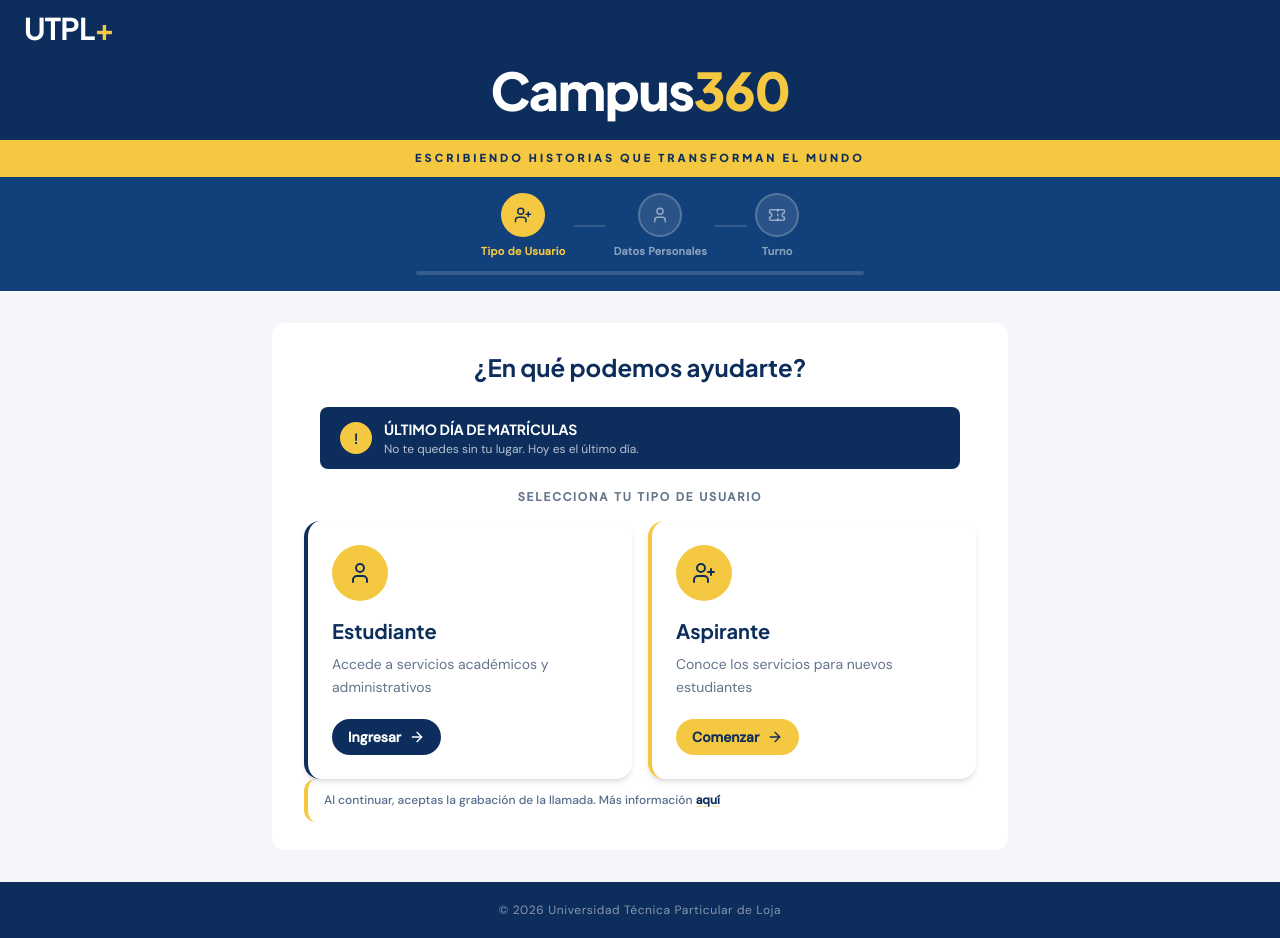
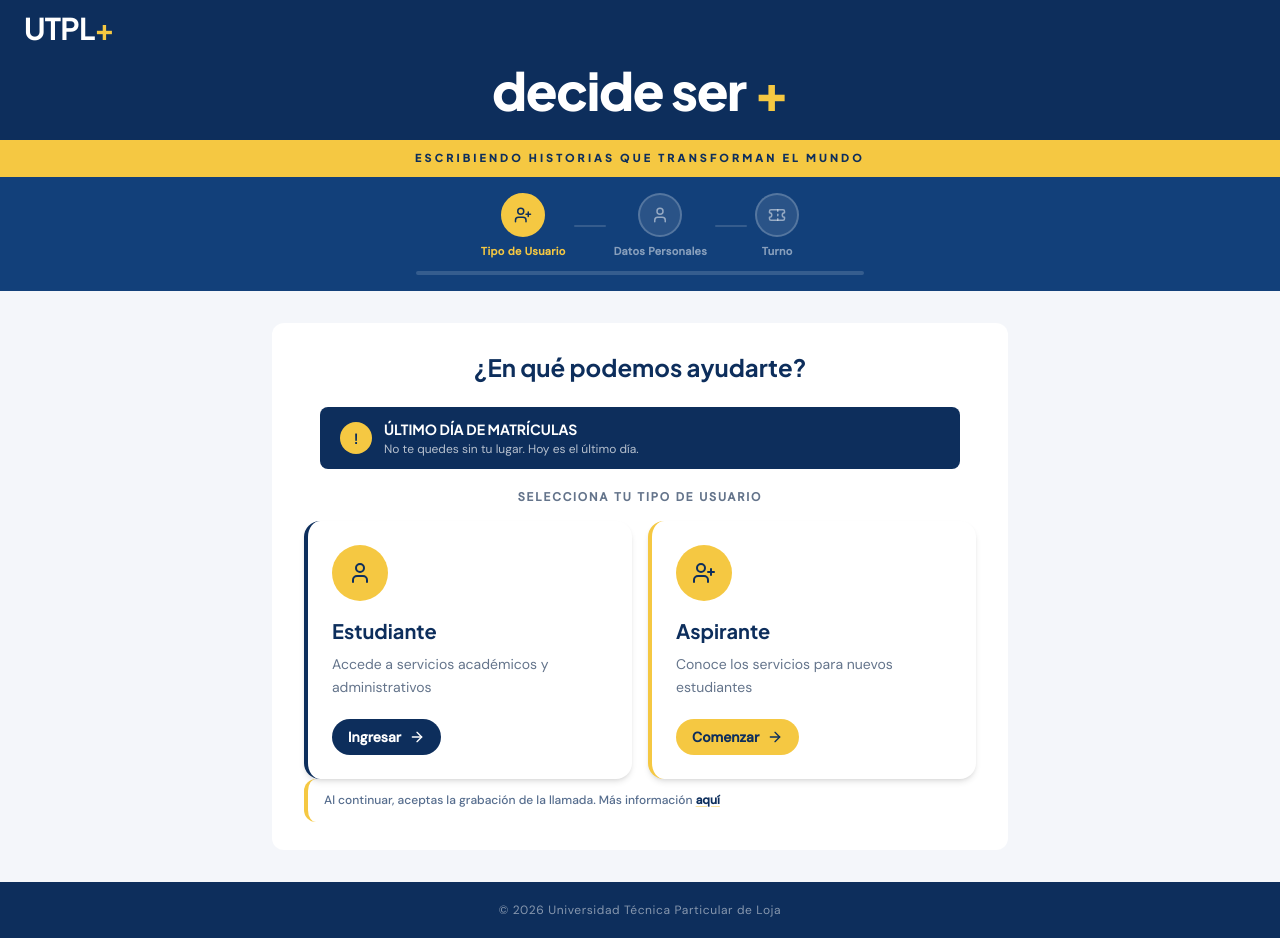
Before and after one commit to JomiChCal/campus360-hub, a Next.js app: page /tipo in a window 1280 px wide. Built offline with nearby package versions, Linux system fonts and the light colour scheme; no server answers.

Commit message:
fix: replace 'Campus 360' with 'decide ser +' in wizard header

```diff
--- a/data/content.ts
+++ b/data/content.ts
@@ -1,7 +1,7 @@
 export const c = {
   layout: {
-    brand: 'Campus',
-    brandAccent: '360',
+    brand: 'decide ser ',
+    brandAccent: '+',
     errorHeading: 'Error',
     footer: 'Universidad Técnica Particular de Loja',
     loading: 'Cargando...',
```
